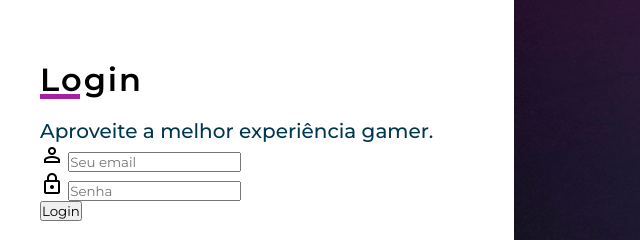
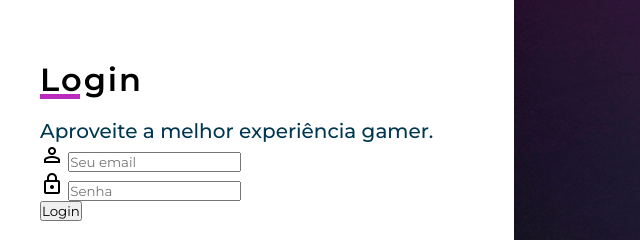
Before and after one commit to WillianOL/Esportes-LoginPage, a plain HTML site: page assets/index.html in a window 1280 px wide. Shown: the top 240 px of the page, 0-640 px from the left. Drawn offline with nearby package versions, Linux system fonts and the light colour scheme.

Commit message:
Update estiloPrincipal.css

```diff
--- a/assets/styles/estiloPrincipal.css
+++ b/assets/styles/estiloPrincipal.css
@@ -1,7 +1,7 @@
 @import url('https://fonts.googleapis.com/css2?family=Montserrat:wght@400;500;600;700&display=swap');
 :root{
     --fontPrincipal: 'Montserrat', sans-serif;
-    --cor01:#A421A0;
+    --cor01: #BA2BBD;
     --cor02: #003750;
     --cor03: #F2E205;
 }
```
